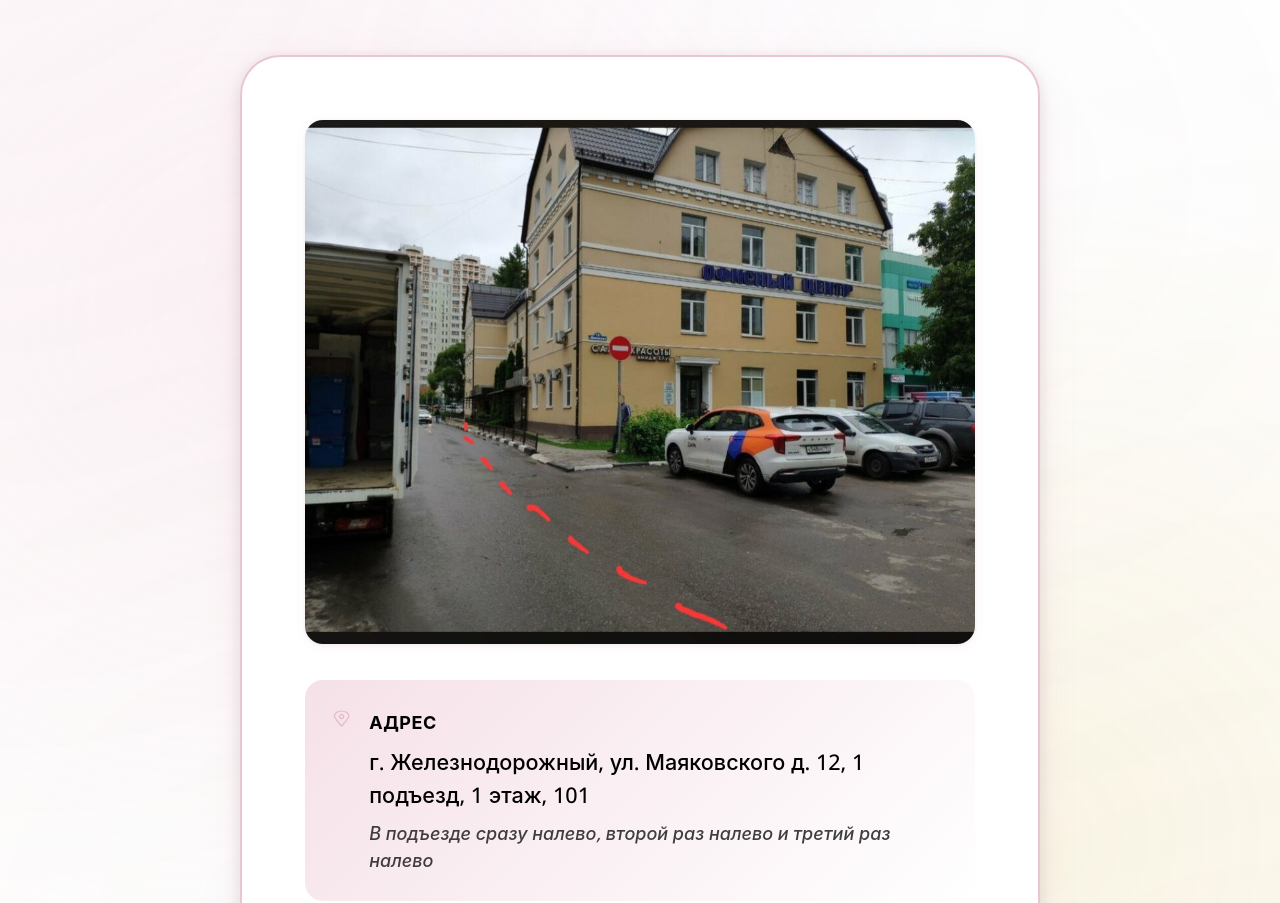
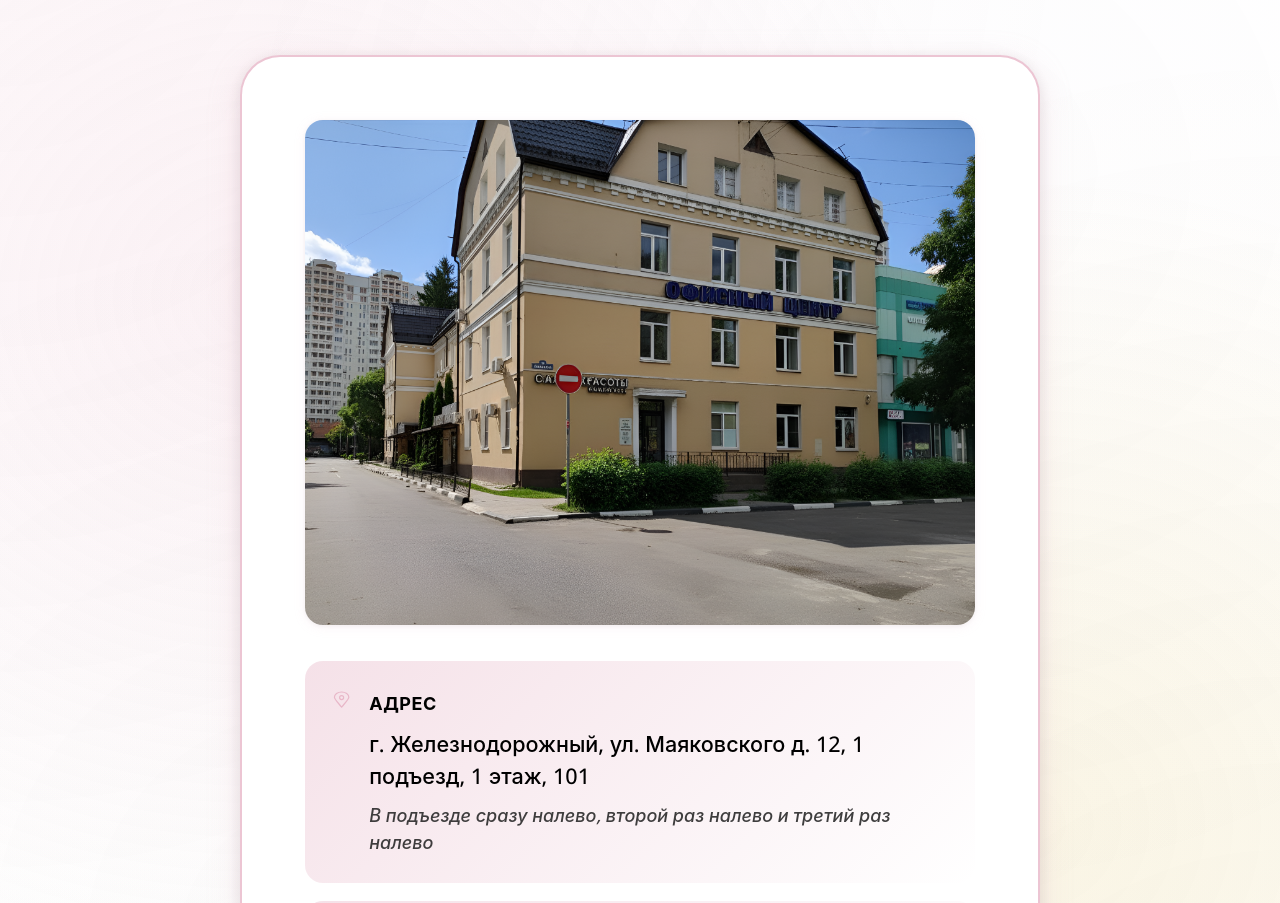
Before and after one commit to AntonioZubakha/EM, a React (Vite) app: page / in a window 1280 px wide. Shown: the part 8340-9243 px from the top of the page. Built offline with nearby package versions, Linux system fonts and the light colour scheme; a web font is replaced by a local one.

Commit message:
Update: заменено фото фасада на новое

```diff
--- a/src/pages/Contacts.tsx
+++ b/src/pages/Contacts.tsx
@@ -38,7 +38,7 @@ const Contacts: React.FC = () => {
             className="contacts-card__facade"
           >
             <img
-              src="/5298658092193091212.jpg"
+              src="/facade-building.png"
               alt="Фасад здания"
               className="contacts-card__facade-image"
               loading="lazy"
```
Also changed, not shown: public/facade-building.png (added).
